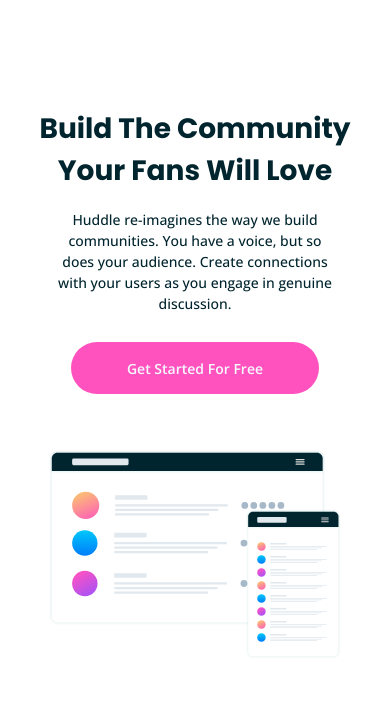
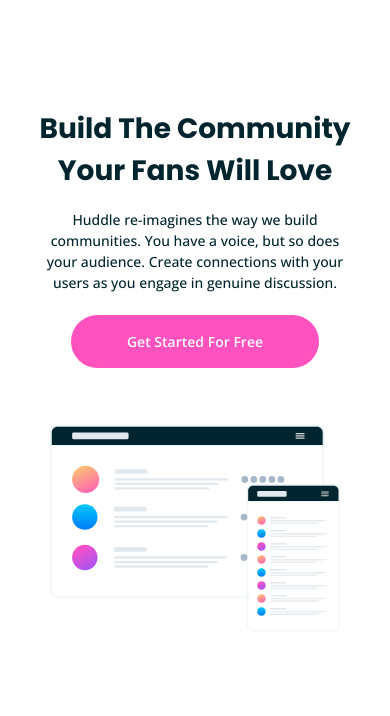
Before and after one commit to beRajeevKumar/Huddle_Curve_Page, a plain HTML site: page index.html in a window 390 px wide. Shown: the part 88-804 px from the top of the page. Drawn offline with nearby package versions, Linux system fonts and the light colour scheme.

Commit message:
Huddle Community Curve Page is completed

```diff
--- a/css/queries.css
+++ b/css/queries.css
@@ -61,10 +61,10 @@
     font-size: 43.75%;
   }
   .hero__content {
-    margin: 0 4rem;
+    margin: 0 2.4rem;
   }
   .hero__text {
-    margin: 0 4rem 4rem 4rem;
+    margin: 0 3.2rem 3.2rem 3.2rem;
   }
   .stats {
     flex-direction: column;
@@ -82,7 +82,7 @@
   .feature__item-content {
     grid-template-columns: 1fr;
     gap: 6.4rem;
-    padding: 4.8rem;
+    padding: 3.2rem;
   }
   .features__item-text {
     text-align: center;
```
